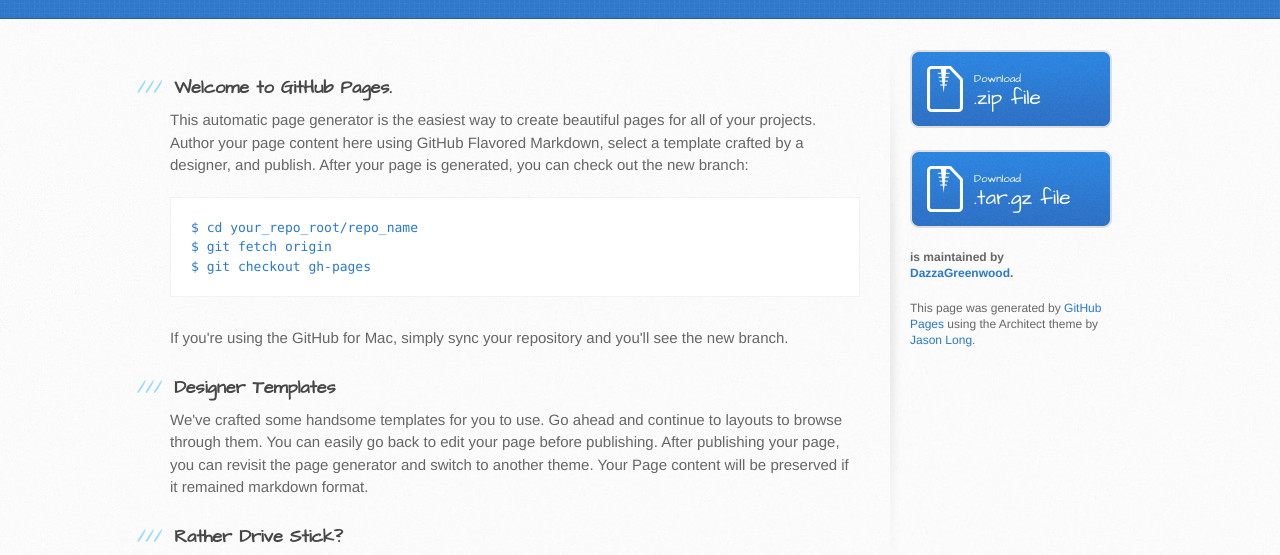
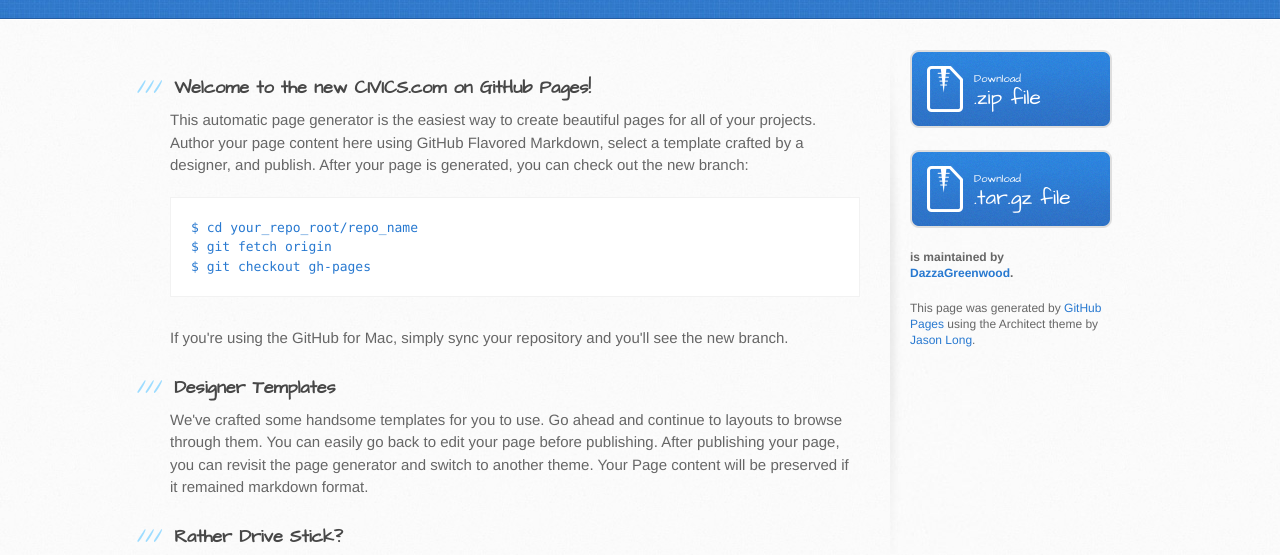
Before and after one commit to DazzaGreenwood/CIVICS, a plain HTML site: page index-2.html in a window 1280 px wide. Shown: the part 182-737 px from the top of the page. Drawn offline with Linux system fonts and the light colour scheme.

Commit message:
Update index-2.html

```diff
--- a/index-2.html
+++ b/index-2.html
@@ -29,7 +29,7 @@
       <div class="inner clearfix">
         <section id="main-content">
           <h3>
-<a id="welcome-to-github-pages" class="anchor" href="#welcome-to-github-pages" aria-hidden="true"><span class="octicon octicon-link"></span></a>Welcome to GitHub Pages.</h3>
+<a id="welcome-to-github-pages" class="anchor" href="#welcome-to-github-pages" aria-hidden="true"><span class="octicon octicon-link"></span></a>Welcome to the new CIVICS.com on GitHub Pages!</h3>
 
 <p>This automatic page generator is the easiest way to create beautiful pages for all of your projects. Author your page content here using GitHub Flavored Markdown, select a template crafted by a designer, and publish. After your page is generated, you can check out the new branch:</p>
 
```
